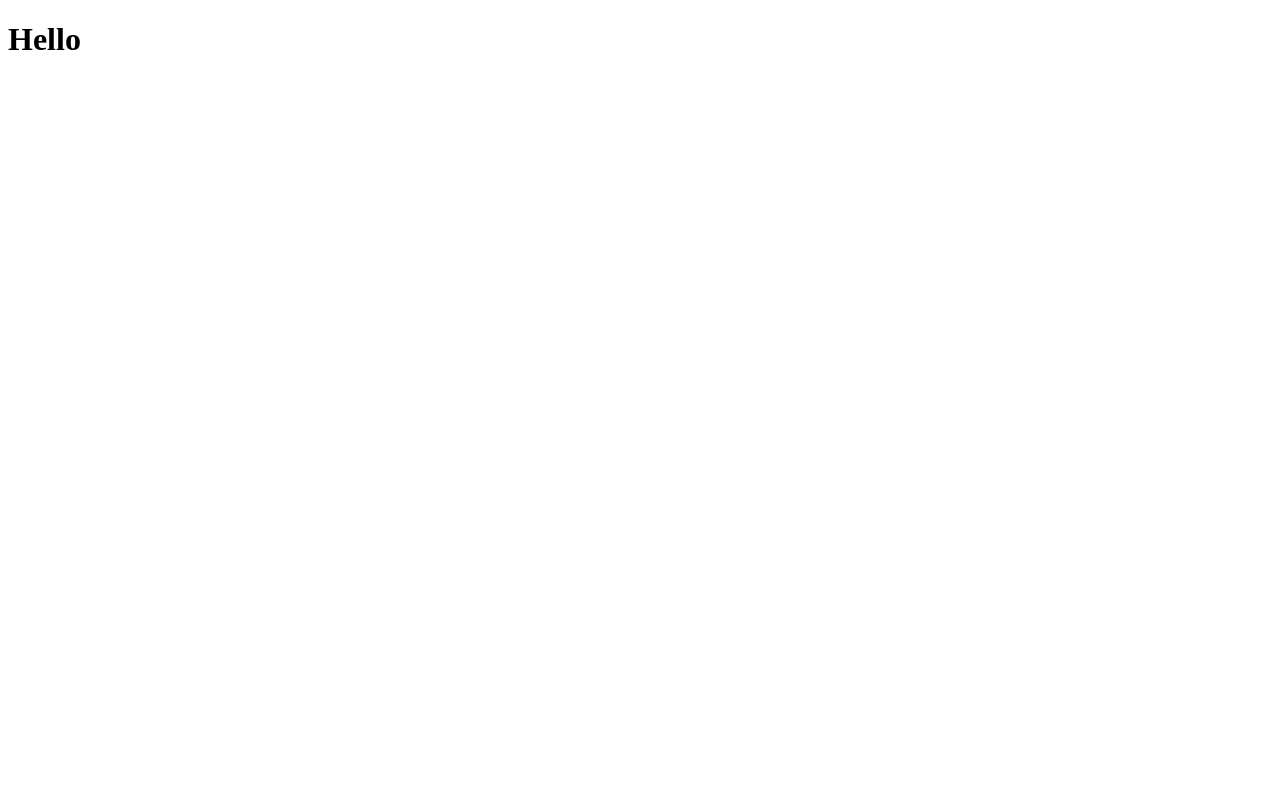
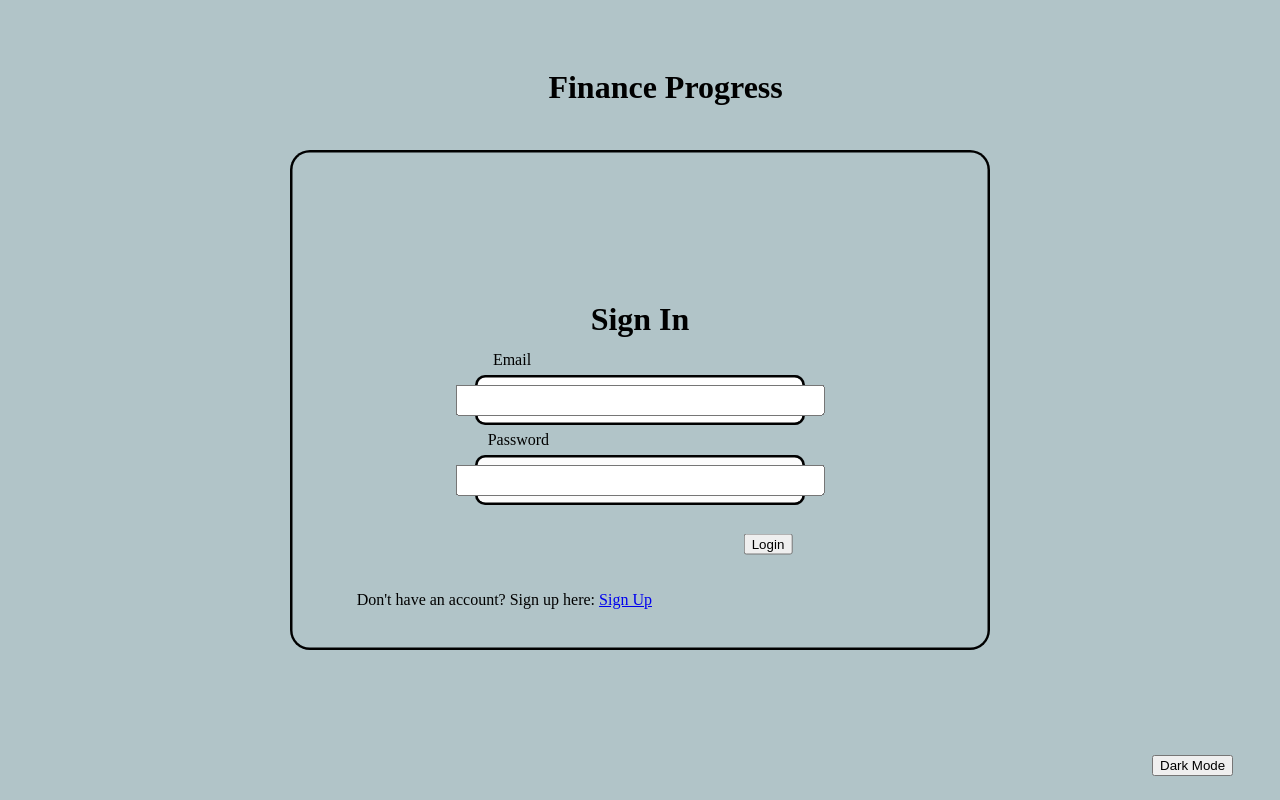
Before and after one commit to rkdvlfah1018/TAMUhack2022SP, a plain HTML site: page index.html in a window 1280 px wide. Drawn offline with Linux system fonts and the light colour scheme.

Commit message:
update index.html

```diff
--- a/index.html
+++ b/index.html
@@ -1,11 +1,171 @@
 <!DOCTYPE html>
+<html lang="en">
+<head>
+    <meta charset="UTF-8">
+    <meta http-equiv="X-UA-Compatible" content="IE=edge">
+    <meta name="viewport" content="width=device-width, initial-scale=1.0">
+    <title>landing page</title>
+    <style>
+        body, html {
+            height: 100%;
+            margin: 0;
+        }
+        #bottom-right {
+            position: absolute;
+            bottom: 3%;
+            left: 90%;
+        }
+        .sign-in {
+            position: fixed;
+            top: 40%;
+            left: 50%;
+            transform: translate(-50%, -50%);
+        }
+        .username {
+            position: fixed;
+            top: 45%;
+            left: 40%;
+            transform: translate(-50%, -50%);
+        }
+        .password {
+            position: fixed;
+            top: 55%;
+            left: 40.5%;
+            transform: translate(-50%, -50%);
+        }
+        .sign-in-button {
+            position: fixed;
+            top: 68%;
+            left: 60%;
+            transform: translate(-50%, -50%);
+        }
+        .sign-up-button {
+            position: fixed;
+            top: 75%;
+            left: 39.4%;
+            transform: translate(-50%, -50%);
+        }
+        .sign-in-password {
+            position: fixed;
+            top: 60%;
+            left: 50%;
+            transform: translate(-50%, -50%);
+        }
+        .top-centered1 {
+            position: fixed;
+            top: 11%;
+            left: 52%;
+            transform: translate(-50%, -50%);
+        }
+        .center {
+            position: fixed;
+            top: 50%;
+            left: 50%;
+            transform: translate(-50%, -50%);
+        }
+        .center1 {
+            position: fixed;
+            top: 50%;
+            left: 50%;
+            transform: translate(-50%, -50%);
+        }
+        .username_textbox {
+            position: fixed;
+            top: 50%;
+            left: 50%;
+            transform: translate(-50%, -50%);
+        }
+        .password_textbox {
+            position: fixed;
+            top: 60%;
+            left: 50%;
+            transform: translate(-50%, -50%);
+        }
+        #border1 {
+            background: rgb(0, 0, 0);
+            width: 700px;
+            height: 500px;
+            border-radius: 20px;
+        }
+        #border2 {
+            background: #B1C4C8;
+            width: 695px;
+            height: 495px;
+            border-radius: 17px;
+        }
+        #username2 {
+            background: #ffffff;
+            width: 325px;
+            height: 45px;
+            border-radius: 8px;
+        }
+        #username1 {
+            background: rgb(0, 0, 0);
+            width: 330px;
+            height: 50px;
+            border-radius: 10px;
+        }
+        #password1 {
+            background: #000000;
+            width: 330px;
+            height: 50px;
+            border-radius: 10px;
+        }
+        #password2 {
+            background: rgb(252, 252, 252);
+            width: 325px;
+            height: 45px;
+            border-radius: 8px;
+        }
+    </style>
+</head>
+<body style="background-color:#B1C4C8;">
+    <div class="center">
+        <div id="border1"></div>
+    </div>
+    <div class="center">
+        <div id="border2"></div>
+    </div>
+    <div class="center1">
+        <div id="username1"></div>
+    </div>
+    <div class="center1">
+        <div id="username2"></div>
+    </div>
+    <div class="sign-in-password">
+        <div id="password1"></div>
+    </div>
+    <div class="sign-in-password">
+        <div id="password2"></div>
+    </div>
 
-<html lang="en" xmlns="http://www.w3.org/1999/xhtml">
-<head>
-    <meta charset="utf-8" />
-    <title></title>
-</head>
-<body>
-    <h1>Hello</h1>
+    <div id="bottom-right">
+        <button onclick="change()">Dark Mode</button>
+    </div>
+    <div class="top-centered1">
+        <h1>Finance Progress</h1>
+    </div>
+    <div class="sign-in">
+        <h1>Sign In</h1>
+    </div>
+
+    <script type="text/javascript" src="toggle.js"></script>
+
+    <form action="/login" method="POST">
+        <div class="username">
+            <label for="email">Email</label>
+        </div>
+        <input type="email" class="username_textbox" name="username" size="27" style="font-size:16pt;">
+        <div class="password">
+            <label for="password">Password</label>
+        </div>
+        <input type="password" class="password_textbox" name="password" size="27" style="font-size:16pt;">
+        <div class="sign-in-button">
+            <button type="submit" class="btn btn-primary">Login</button>
+        </div>
+    </form>
+    <div class="sign-up-button">
+        Don't have an account? Sign up here: <a href="/register">Sign Up</a></button>
+    </div>
 </body>
 </html>
```
Also changed, not shown: 1 other file.
